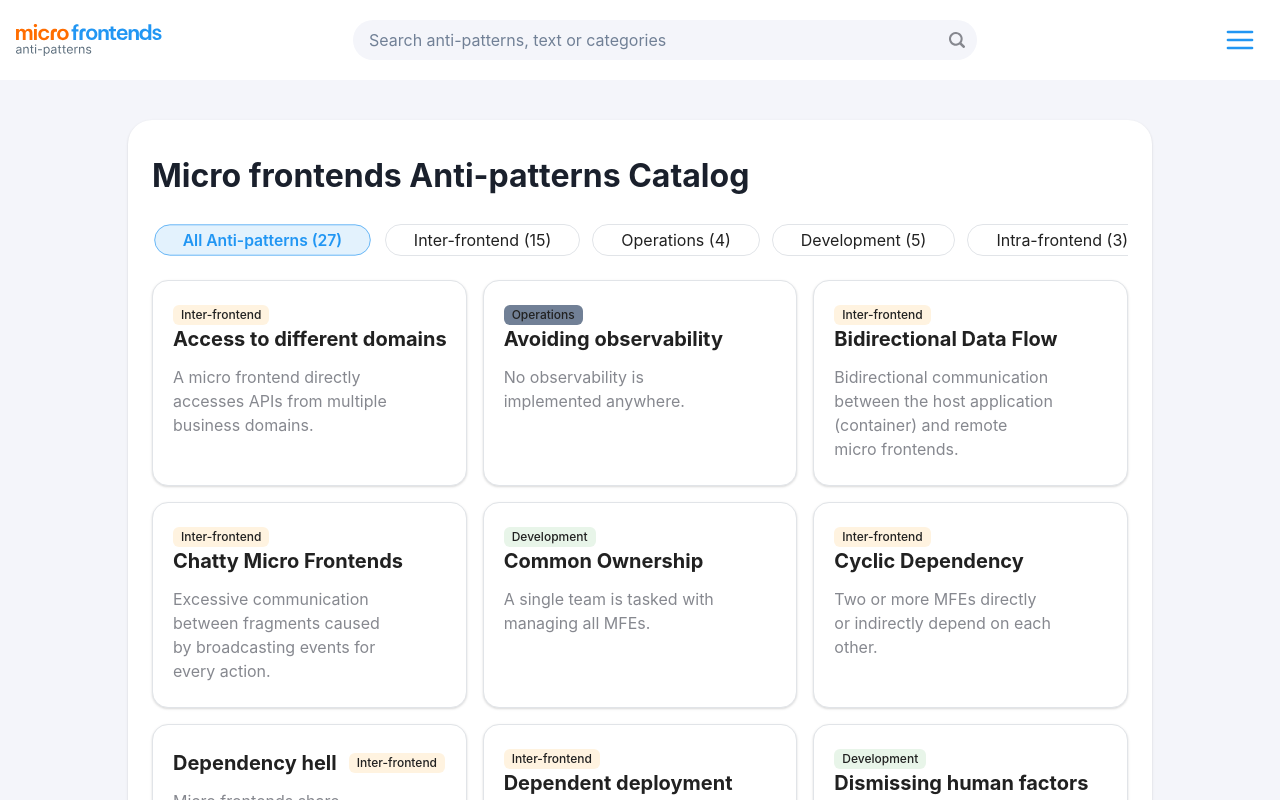
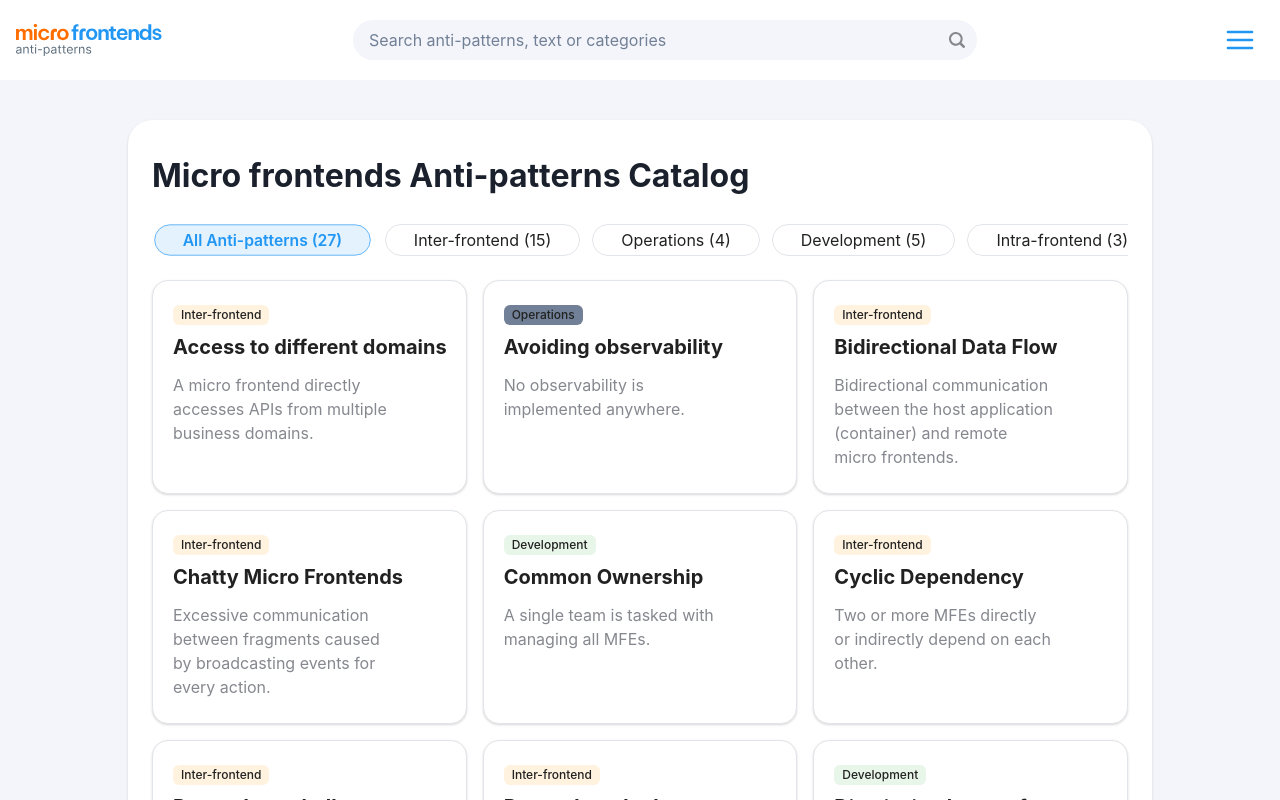
Before and after one commit to nabsonp/micro-frontends-anti-patterns, a React (Create React App) app: page /#/catalog in a window 1280 px wide. Shown: the top 800 px of the page. Built offline with nearby package versions, Linux system fonts and the light colour scheme.

Commit message:
style: Position tag always on top

```diff
--- a/src/components/AntiPatternsList/AntiPatternsList.tsx
+++ b/src/components/AntiPatternsList/AntiPatternsList.tsx
@@ -28,12 +28,12 @@ function RenderAntiPatterns({
           onClick={() => handleClickItem(item)}
         >
           <TextContainer>
-            <AntiPatternItemTitle>{item.name}</AntiPatternItemTitle>
             <AntiPatternItemTag
               background={FilterProperties[item.category]?.color}
             >
               {item.category}
             </AntiPatternItemTag>
+            <AntiPatternItemTitle>{item.name}</AntiPatternItemTitle>
           </TextContainer>
           <AntiPatternItemDescriptionText>
             <Highlight query={search}>
--- a/src/components/AntiPatternsList/styles.ts
+++ b/src/components/AntiPatternsList/styles.ts
@@ -26,14 +26,13 @@ export const AntiPatternItemTag = styled(Tag).attrs({
   size: 'sm',
   variant: 'solid',
   textColor: 'title-text',
-  alignSelf: 'center',
 })``;
 
 export const TextContainer = styled(Flex).attrs({
-  flexDirection: 'row',
+  flexDirection: 'column',
   display: 'flex',
-  flexWrap: 'wrap-reverse',
-  alignItems: 'baseline',
+  alignItems: 'start',
+  gap: '8px',
   margin: '24px 0px 12px 20px',
 })``;
 
```
